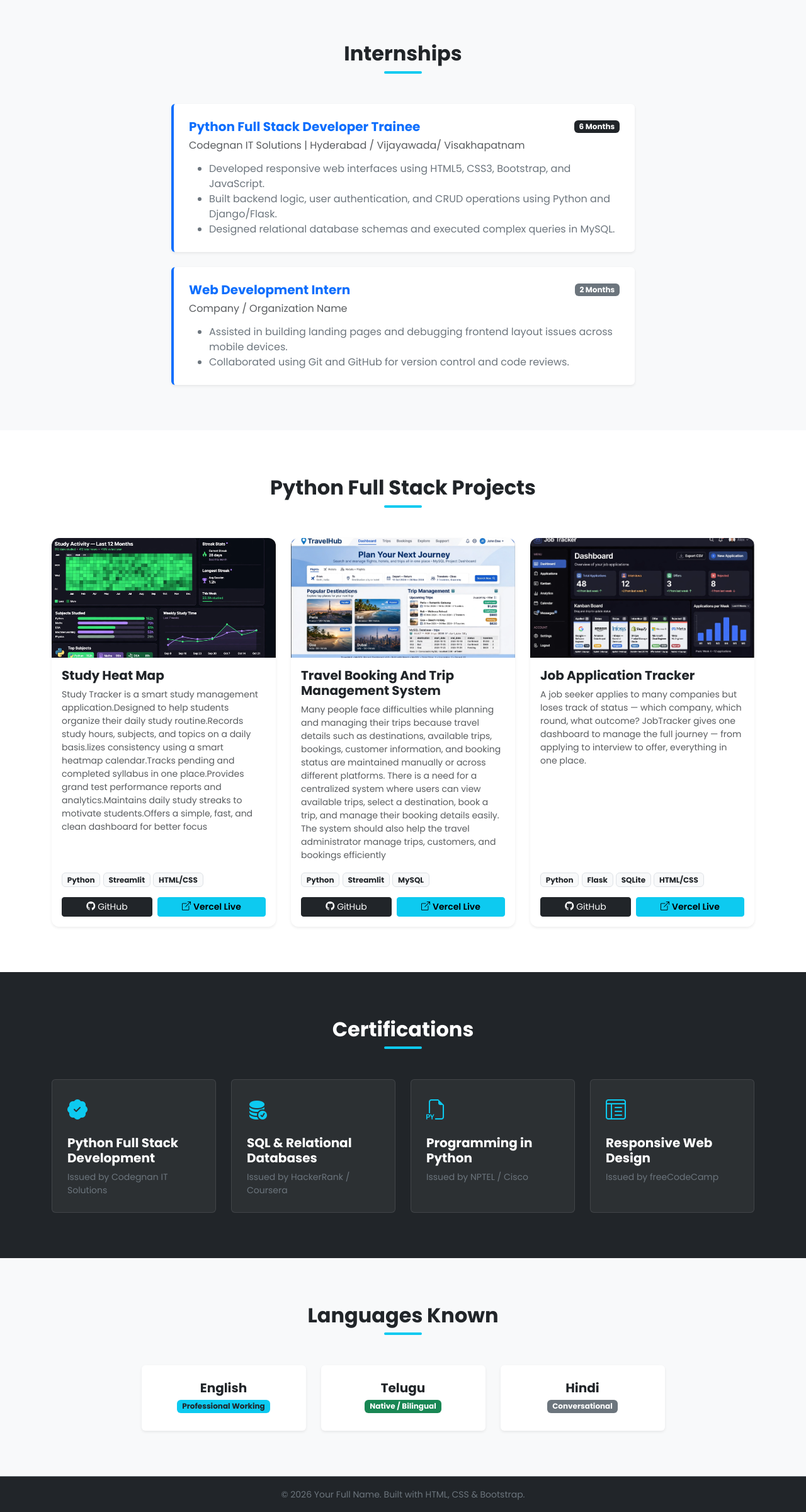
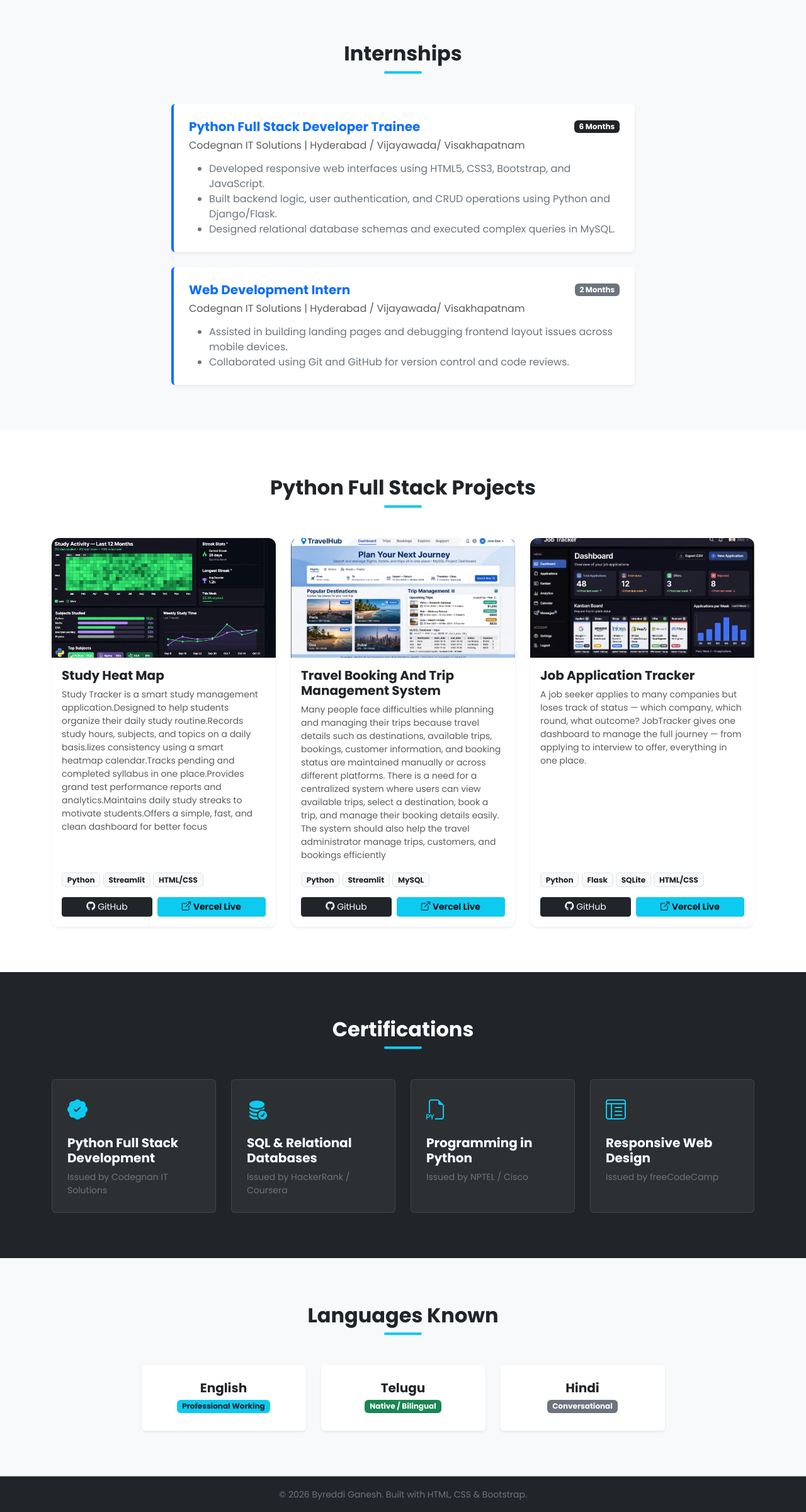
Before and after one commit to Ganeshbyreddi/my-portfolio, a plain HTML site: page index.html in a window 1280 px wide. Shown: the part 2001-4401 px from the top of the page at 63% size. Drawn offline with nearby package versions, Linux system fonts and the light colour scheme.

```diff
--- a/index.html
+++ b/index.html
@@ -179,7 +179,8 @@
                             <h5 class="fw-bold text-primary mb-0">Web Development Intern</h5>
                             <span class="badge bg-secondary">2 Months</span>
                         </div>
-                        <h6 class="text-muted mb-3">Company / Organization Name</h6>
+                        <h6 class="text-muted mb-3">Codegnan IT Solutions | Hyderabad / Vijayawada/ Visakhapatnam
+                        </h6>
                         <ul class="text-secondary mb-0">
                             <li>Assisted in building landing pages and debugging frontend layout issues across mobile devices.</li>
                             <li>Collaborated using Git and GitHub for version control and code reviews.</li>
@@ -342,7 +343,7 @@ There is a need for a centralized system where users can view available trips, s
 
     <!-- Footer -->
     <footer class="bg-dark text-center text-secondary py-3 border-top border-secondary">
-        <small>&copy; 2026 Your Full Name. Built with HTML, CSS & Bootstrap.</small>
+        <small>&copy; 2026 Byreddi Ganesh. Built with HTML, CSS & Bootstrap.</small>
     </footer>
 
     <!-- Bootstrap JS Bundle -->
```
